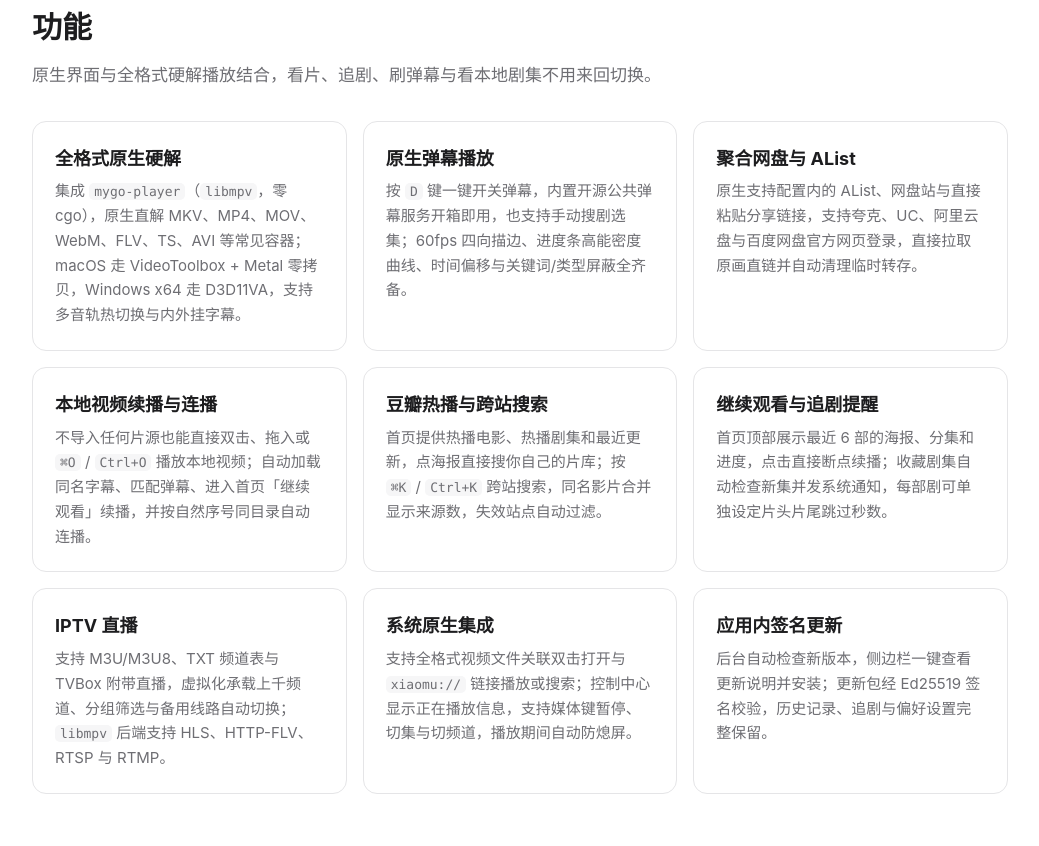
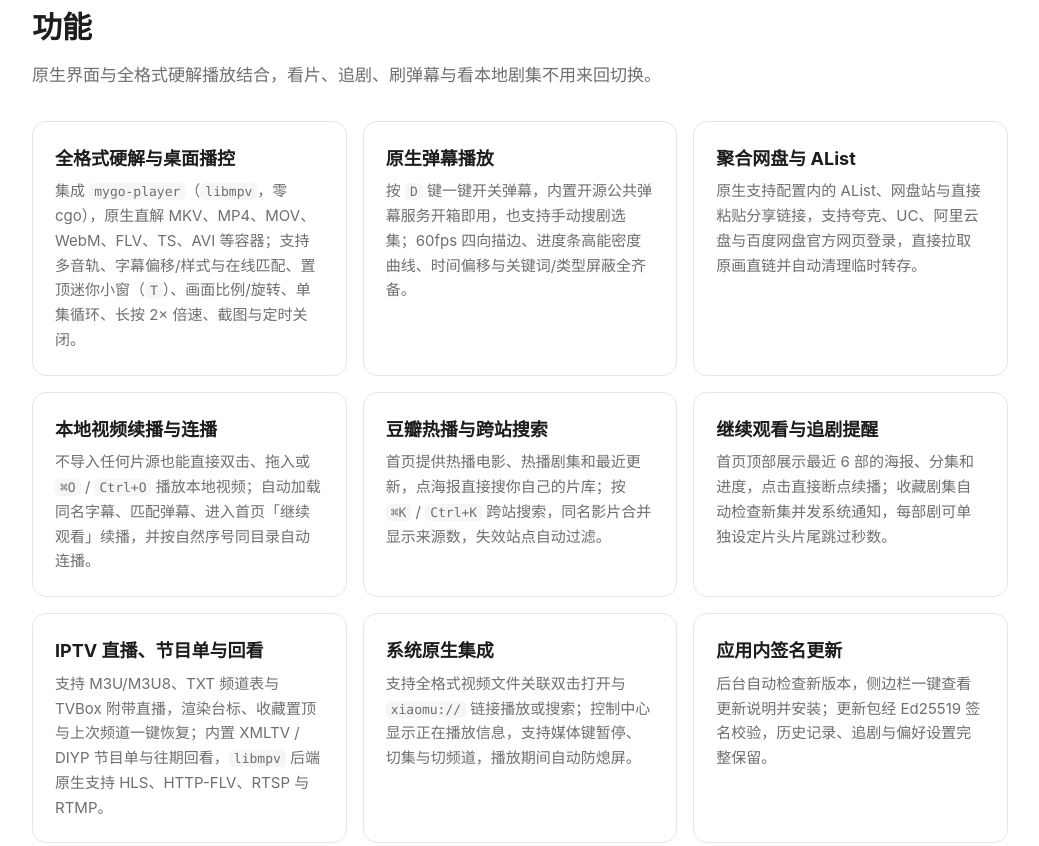
Before and after one commit to arixbit/xiaomu-desktop, a plain HTML site: page docs/index.html in a window 1280 px wide. Shown: the part 1346-2192 px from the top of the page, without its empty margins (120-1159 px from the left). Drawn offline with Linux system fonts and the light colour scheme.

Commit message:
release: prepare Xiaomu v0.9.6

```diff
--- a/docs/index.html
+++ b/docs/index.html
@@ -52,8 +52,8 @@
       <p class="section-intro">原生界面与全格式硬解播放结合，看片、追剧、刷弹幕与看本地剧集不用来回切换。</p>
       <div class="grid">
         <article class="card">
-          <h3>全格式原生硬解</h3>
-          <p>集成 <code>mygo-player</code>（<code>libmpv</code>，零 cgo），原生直解 MKV、MP4、MOV、WebM、FLV、TS、AVI 等常见容器；macOS 走 VideoToolbox + Metal 零拷贝，Windows x64 走 D3D11VA，支持多音轨热切换与内外挂字幕。</p>
+          <h3>全格式硬解与桌面播控</h3>
+          <p>集成 <code>mygo-player</code>（<code>libmpv</code>，零 cgo），原生直解 MKV、MP4、MOV、WebM、FLV、TS、AVI 等容器；支持多音轨、字幕偏移/样式与在线匹配、置顶迷你小窗（<code>T</code>）、画面比例/旋转、单集循环、长按 2× 倍速、截图与定时关闭。</p>
         </article>
         <article class="card">
           <h3>原生弹幕播放</h3>
@@ -76,8 +76,8 @@
           <p>首页顶部展示最近 6 部的海报、分集和进度，点击直接断点续播；收藏剧集自动检查新集并发系统通知，每部剧可单独设定片头片尾跳过秒数。</p>
         </article>
         <article class="card">
-          <h3>IPTV 直播</h3>
-          <p>支持 M3U/M3U8、TXT 频道表与 TVBox 附带直播，虚拟化承载上千频道、分组筛选与备用线路自动切换；<code>libmpv</code> 后端支持 HLS、HTTP-FLV、RTSP 与 RTMP。</p>
+          <h3>IPTV 直播、节目单与回看</h3>
+          <p>支持 M3U/M3U8、TXT 频道表与 TVBox 附带直播，渲染台标、收藏置顶与上次频道一键恢复；内置 XMLTV / DIYP 节目单与往期回看，<code>libmpv</code> 后端原生支持 HLS、HTTP-FLV、RTSP 与 RTMP。</p>
         </article>
         <article class="card">
           <h3>系统原生集成</h3>
--- a/mygo.json
+++ b/mygo.json
@@ -1,7 +1,7 @@
 {
   "name": "Xiaomu",
   "identifier": "dev.arixbit.xiaomu",
-  "version": "0.9.5",
+  "version": "0.9.6",
   "main": "./cmd/xiaomu",
   "icon": "resources/icon.png",
   "urlSchemes": ["xiaomu"],
```
Also changed, not shown: 4 other files.
